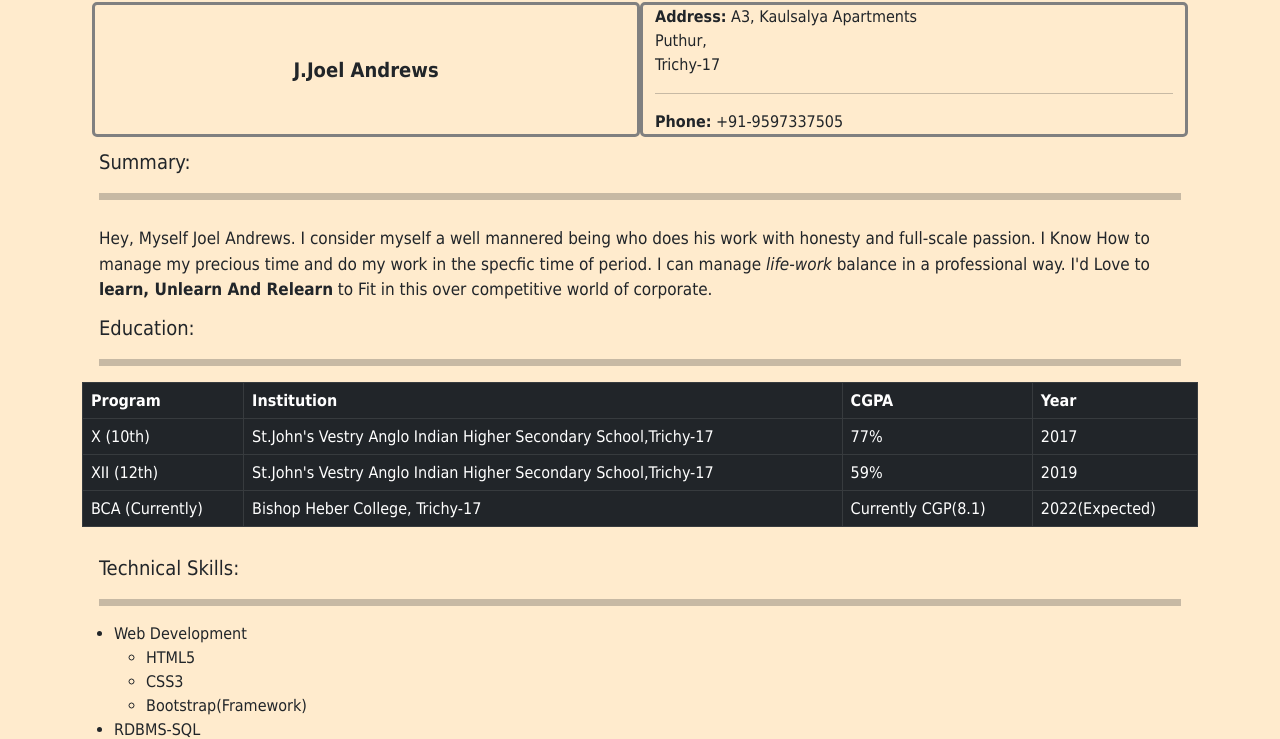
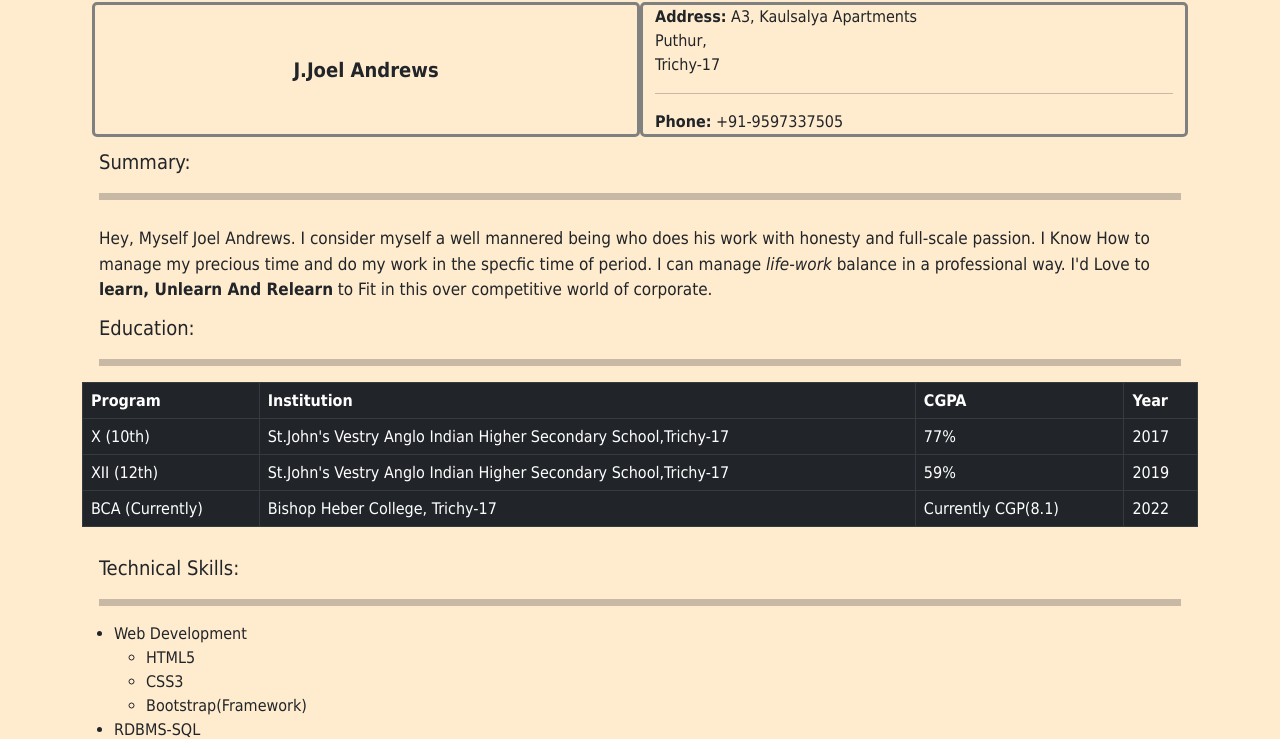
Before and after one commit to joelandrews614/Joel_Resume, a plain HTML site: page index.html in a window 1280 px wide. Shown: the part 69-808 px from the top of the page. Drawn offline with nearby package versions, Linux system fonts and the light colour scheme.

Commit message:
Removed Some bugs

```diff
--- a/index.html
+++ b/index.html
@@ -69,7 +69,7 @@
 									<td scope="row">BCA (Currently)</td>
 									<td scope="row">Bishop Heber College, Trichy-17</td>
 									<td scope="row">Currently CGP(8.1)</td>
-									<td scope="row">2022(Expected)</td>
+									<td scope="row">2022</td>
 								</tr>
 							</tbody>
 						</table>
```
